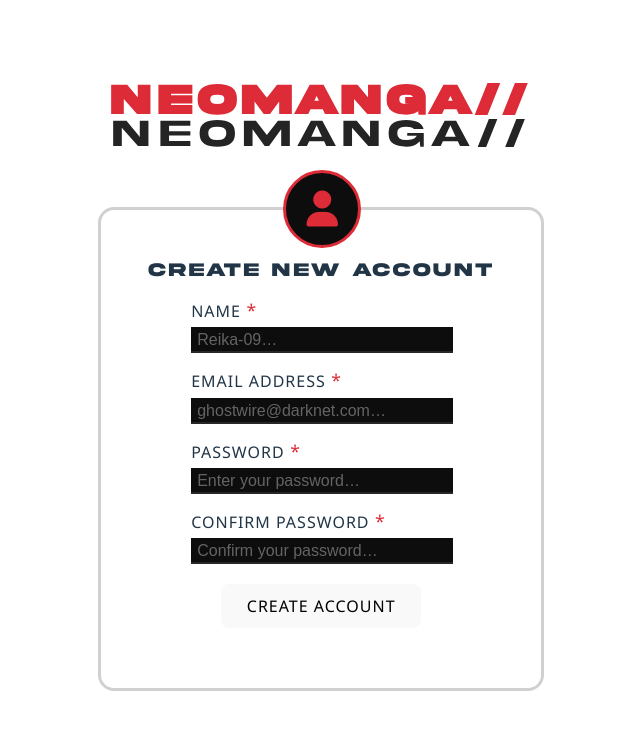
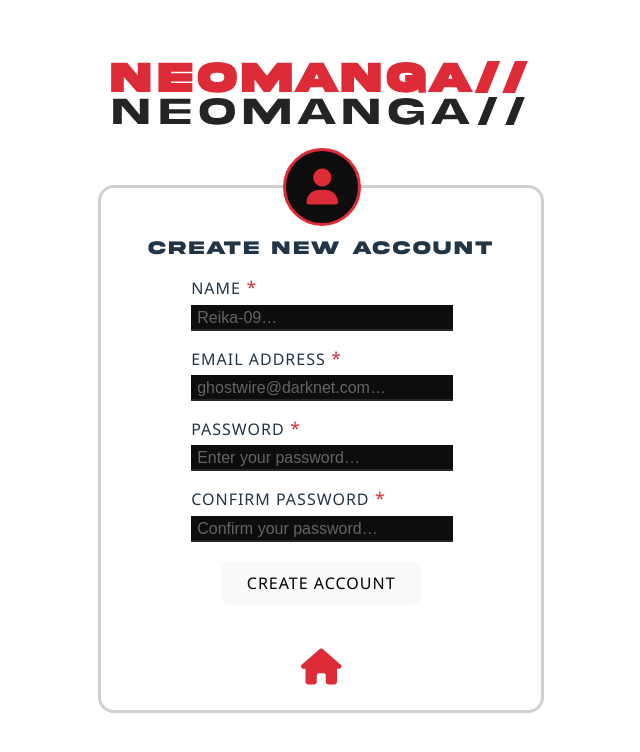
Before and after one commit to jpholdsworth/neomanga, a React (Vite) app: page /account-login in a window 1280 px wide. Shown: the top 752 px of the page, without its empty margins (306-946 px from the left). Built offline with nearby package versions, Linux system fonts and the light colour scheme.

Commit message:
add Link component with home icon

```diff
--- a/src/component/account.jsx
+++ b/src/component/account.jsx
@@ -1,4 +1,5 @@
 import { useState } from "react";
+import { Link } from "react-router-dom";
 import '../styles/account.css';
 
 export default function Account() {
@@ -21,11 +22,11 @@ export default function Account() {
 
         if (status === "new-account") {
             if (formData.password !== formData.confirmPassword) {
-                setError("SYSTEM FAILURE: Passwords are arguing. Try again.");
+                setError("> SYSTEM FAILURE:\n Passwords are arguing. Try again.");
                 return;
             }
             if (!checkPasswordLength(formData.password)) {
-                setError("SHORT PASSWORD DETECTED: The syndicate encryptors are not impressed.");
+                setError("> SHORT PASSWORD DETECTED:\n The syndicate encryptors are not impressed.");
                 return;
             }
             setFormData({ name: "", email: "", password: "", confirmPassword: "" });
@@ -115,7 +116,7 @@ export default function Account() {
                               onChange={handleChange}
                               required
                             />
-                            {error && <p>{error}</p>}
+                            {error && <p className="account-error">{error}</p>}
                         </div>
                     )}
                     <button type="submit">
@@ -142,6 +143,9 @@ export default function Account() {
                         </a>
                     </>
                 )}
+                <Link to="/" className="account icon-link">
+                    <i className="fa-solid fa-house" />
+                </Link>
             </div>
         </div>
     );
```
